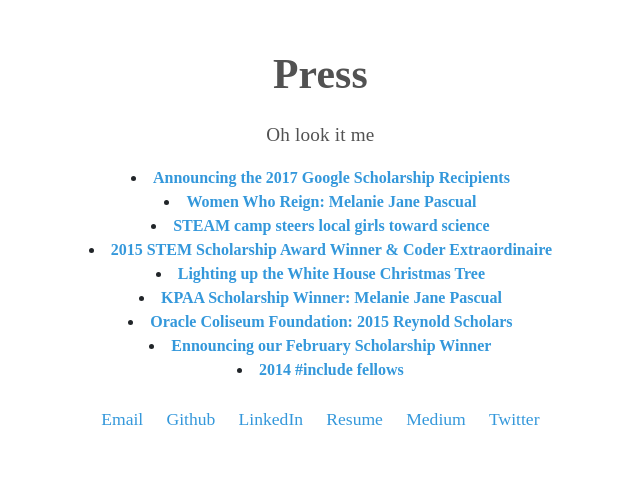
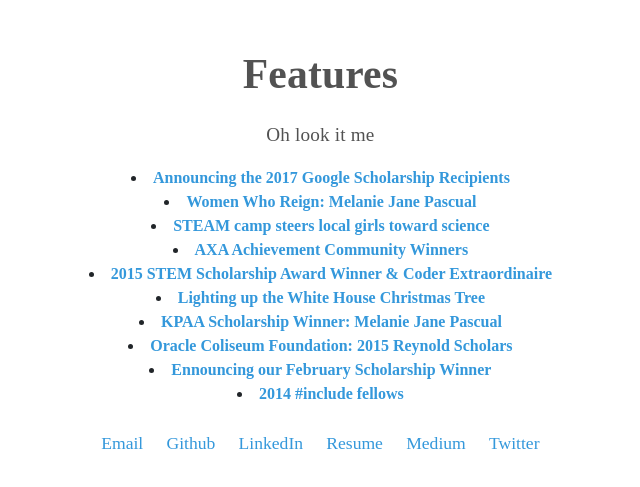
Before and after one commit to melaniejanepascual/melaniejanepascual.github.io, a plain HTML site: page features.html in a window 1280 px wide. Shown: the part 165-652 px from the top of the page, without its empty margins (480-1120 px from the left). Drawn offline with nearby package versions, Linux system fonts and the light colour scheme; a web font is replaced by a local one.

Commit message:
more content

```diff
--- a/press.html
+++ b/features.html
@@ -8,11 +8,12 @@
 <link href="https://fonts.googleapis.com/css?family=Lekton" rel="stylesheet"/>
 <link href=./css/index.css rel=stylesheet>
 <div class="container main">
-  <p id=mainhead><span id="bold">Press </span></p>
+  <p id=mainhead><span id="bold">Features </span></p>
     <p> Oh look it me </p>
     <li><span id=bold><a href=https://students.googleblog.com/2017/05/announcing-2017-google-scholarship.html/> Announcing the 2017 Google Scholarship Recipients</a></span></li>
     <li><span id=bold><a href=https://reigningit.wordpress.com/2017/01/13/women-who-reign-melanie-jane-pascual/> Women Who Reign: Melanie Jane Pascual</a></span></li>
     <li><span id=bold><a href=http://www.addisonindependent.com/201604steam-camp-steers-local-girls-toward-science/> STEAM camp steers local girls toward science</a></span></li>
+    <li><span id=bold><a href=hhttps://us.axa.com/axa-foundation/axa-achievement-community-winners-roster.html/> AXA Achievement Community Winners </a></span></li>
     <li><span id=bold><a href=http://www.bestvalueschools.com/2015-stem-scholarship-award-winner-and-coder-extraordinaire//> 2015 STEM Scholarship Award Winner & Coder Extraordinaire</a></span></li>
     <li><span id=bold><a href=https://www.youtube.com/watch?v=7FlzFH9xOF8/> Lighting up the White House Christmas Tree</a></span></li>
     <li><span id=bold><a href=https://kaiserpermanente-asianassociation.org/scholarship/scholarship-winners/2015-melanie-jane-pascual//> KPAA Scholarship Winner: Melanie Jane Pascual</a></span></li>
```
Also changed, not shown: index.html (+1 -1 lines).
